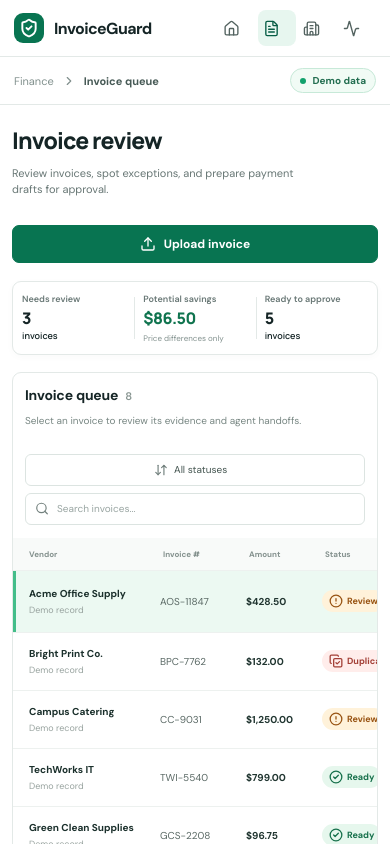
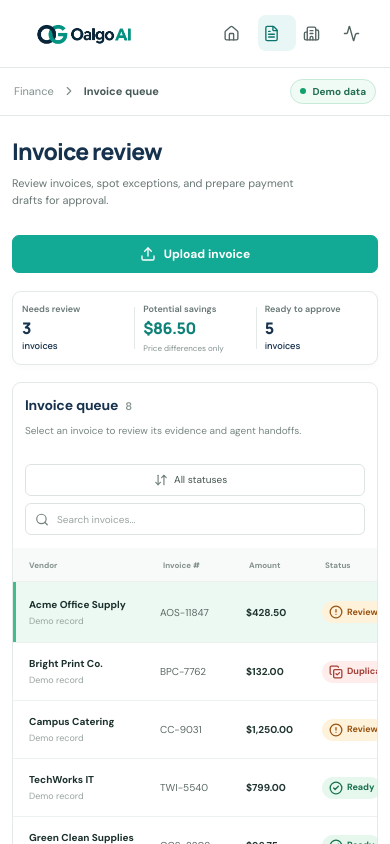
Before and after one commit to Manateek1/invoiceguard-hivemind, a React (Vite) app: page / in a window 390 px wide. Shown: the top 844 px of the page. Built offline with nearby package versions, Linux system fonts and the light colour scheme.

Commit message:
Rebrand app as Oalgo AI (#4)
Apply the Oalgo AI logo, colors, metadata, and favicon.

```diff
--- a/index.html
+++ b/index.html
@@ -4,8 +4,11 @@
     <meta charset="UTF-8" />
     <meta name="viewport" content="width=device-width, initial-scale=1.0" />
     <meta name="theme-color" content="#f8faf9" />
-    <meta name="description" content="InvoiceGuard reviews invoices, flags payment risks, and prepares drafts for human approval." />
-    <title>InvoiceGuard — Invoice review</title>
+    <meta name="application-name" content="Oalgo AI" />
+    <meta name="description" content="Oalgo AI reviews invoices, flags payment risks, and prepares drafts for human approval." />
+    <link rel="icon" type="image/png" sizes="512x512" href="/favicon.png" />
+    <link rel="apple-touch-icon" href="/favicon.png" />
+    <title>Oalgo AI | Invoice review</title>
   </head>
   <body>
     <div id="root"></div>
--- a/src/App.tsx
+++ b/src/App.tsx
@@ -1,7 +1,7 @@
 import { useMemo, useRef, useState } from 'react'
 import {
   Activity, ArrowDownUp, Building2, ChevronRight, Clock3, FileCheck2,
-  FileText, Home, Search, ShieldCheck, Upload,
+  FileText, Home, Search, Upload,
 } from 'lucide-react'
 import { demoInvoices, vendorHistory } from './data/demo-invoices'
 import type { InvoiceAudit } from './domain/types'
@@ -11,6 +11,7 @@ import { InvoiceDetails } from './components/InvoiceDetails'
 import { InvoiceQueue } from './components/InvoiceQueue'
 import { UploadInvoiceModal } from './components/UploadInvoiceModal'
 import './App.css'
+import './brand.css'
 
 type Section = 'overview' | 'queue' | 'vendors' | 'activity'
 const initialAudits = demoInvoices.map((invoice) => auditInvoice(invoice))
@@ -107,9 +108,9 @@ function App() {
   return (
     <div className="workspace">
       <aside className="sidebar" aria-label="Main navigation">
-        <a className="brand" href="#top" onClick={(event) => event.preventDefault()}>
-          <span className="brand-mark"><ShieldCheck size={20} strokeWidth={2.3} /></span>
-          <span>InvoiceGuard</span>
+        <a className="brand" href="#top" aria-label="Oalgo AI" onClick={(event) => event.preventDefault()}>
+          <span className="brand-lockup"><img src="/oalgo-ai-logo.png" alt="" /></span>
+          <img className="brand-icon" src="/favicon.png" alt="" />
         </a>
         <div className="workspace-label">WORKSPACE</div>
         <nav className="nav-list">
@@ -133,7 +134,7 @@ function App() {
           <div className="breadcrumbs"><span>Finance</span><ChevronRight size={14} /><strong>{section === 'queue' ? 'Invoice queue' : section[0].toUpperCase() + section.slice(1)}</strong></div>
           <div className="topbar-right">
             <span className="demo-pill"><span />{uploadCount ? `Demo + ${uploadCount} file${uploadCount > 1 ? 's' : ''}` : 'Demo data'}</span>
-            <span className="user-avatar" aria-label="Demo workspace">IG</span>
+            <span className="user-avatar" aria-label="Oalgo AI demo workspace">OA</span>
           </div>
         </header>
 
--- /dev/null
+++ b/src/brand.css
@@ -0,0 +1,81 @@
+.workspace {
+  --ink: #17324d;
+  --green: #12a995;
+  --green-dark: #0e8f80;
+}
+
+.brand {
+  height: 58px;
+  margin: 0 8px 38px;
+  gap: 0;
+}
+
+.brand-lockup {
+  display: block;
+  width: 100%;
+  max-width: 174px;
+  line-height: 0;
+}
+
+.brand-lockup img {
+  display: block;
+  width: 100%;
+  height: auto;
+}
+
+.brand-icon {
+  display: none;
+  width: 36px;
+  height: 36px;
+  object-fit: contain;
+}
+
+.nav-item.active {
+  color: #0c746c;
+  background: #e8f7f5;
+}
+
+.summary-item.savings strong {
+  color: #0e8278;
+}
+
+.user-avatar {
+  color: #17324d;
+  background: #eaf2f7;
+}
+
+@media (max-width: 1080px) {
+  .brand {
+    width: 36px;
+    height: 36px;
+    margin: 0 0 35px;
+    justify-content: center;
+  }
+
+  .brand-lockup {
+    display: none;
+  }
+
+  .brand-icon {
+    display: block;
+  }
+}
+
+@media (max-width: 680px) {
+  .brand {
+    width: auto;
+    height: auto;
+    margin: 0;
+    justify-content: flex-start;
+  }
+
+  .brand-lockup {
+    display: block;
+    width: 140px;
+    max-width: calc(100vw - 190px);
+  }
+
+  .brand-icon {
+    display: none;
+  }
+}
--- a/src/components/InvoiceDetails.tsx
+++ b/src/components/InvoiceDetails.tsx
@@ -60,7 +60,7 @@ export function InvoiceDetails({ invoice, onPrepareDraft }: { invoice: InvoiceAu
         {showPriceRequest && <div className="price-request-preview">
           <label htmlFor="price-request-draft">Message draft</label>
           <textarea id="price-request-draft" value={priceRequest} readOnly rows={7} />
-          <small>Review and edit before sending. InvoiceGuard has not contacted the vendor.</small>
+          <small>Review and edit before sending. Oalgo AI has not contacted the vendor.</small>
         </div>}
       </div>
     </section>}
--- a/src/index.css
+++ b/src/index.css
@@ -1,3 +1,3 @@
 @import url('https://fonts.googleapis.com/css2?family=DM+Sans:wght@400;500;600;700&family=Manrope:wght@500;600;700;800&display=swap');
-:root{font-family:'DM Sans',-apple-system,BlinkMacSystemFont,'Segoe UI',sans-serif;color:#152526;background:#f8faf9;font-synthesis:none;text-rendering:optimizeLegibility;-webkit-font-smoothing:antialiased;-moz-osx-font-smoothing:grayscale;font-optical-sizing:auto;font-size:14px;font-weight:400;font-feature-settings:'ss01' on}
-*{box-sizing:border-box}body{min-width:360px;min-height:100vh;margin:0}button,input,select{font:inherit}button:focus-visible,a:focus-visible,input:focus-visible,select:focus-visible,tr:focus-visible{outline:3px solid rgba(16,132,91,.28);outline-offset:2px}::selection{color:#0b4c38;background:#cdeedc}
+:root{font-family:'DM Sans',-apple-system,BlinkMacSystemFont,'Segoe UI',sans-serif;color:#17324d;background:#f8faf9;font-synthesis:none;text-rendering:optimizeLegibility;-webkit-font-smoothing:antialiased;-moz-osx-font-smoothing:grayscale;font-optical-sizing:auto;font-size:14px;font-weight:400;font-feature-settings:'ss01' on}
+*{box-sizing:border-box}body{min-width:360px;min-height:100vh;margin:0}button,input,select{font:inherit}button:focus-visible,a:focus-visible,input:focus-visible,select:focus-visible,tr:focus-visible{outline:3px solid rgba(18,169,149,.28);outline-offset:2px}::selection{color:#17324d;background:#c8eee8}
```
Also changed, not shown: public/favicon.png (added), public/oalgo-ai-logo.png (added).
